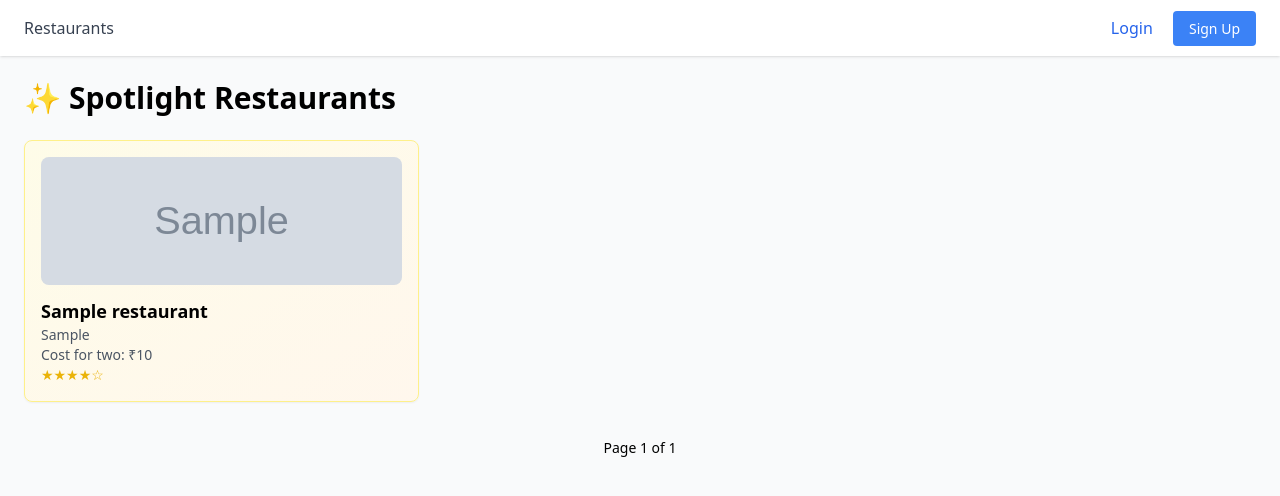
After one commit to swetha580/foodspot-django, a Django app: page /spotlight/ in a window 1280 px wide. The commit adds this page. Shown: the top 496 px of the page. Run offline with Django 5.2, Linux system fonts and the light colour scheme; tables that the repository leaves empty hold one stand-in row (values such as "Sample post"); grey boxes marked "Sample" are stand-in pictures; some libraries are stand-ins or nearby versions.

Commit message:
feat: add dedicated paginated spotlight restaurants page (#23)
What changed:
- Added SpotlightListView (ListView, 9 per page) showing only
is_spotlight restaurants
- Added app/templates/app/spotlight_list.html with photo, city, cost and
star rating cards
- Added "Spotlight" link in the top nav bar
- Removed the inline spotlight section from the restaurant list page and
its unused context

```diff
--- /dev/null
+++ b/app/templates/app/spotlight_list.html
@@ -0,0 +1,39 @@
+{% extends "base.html" %}
+
+{% block content %}
+<h1 class="text-3xl font-bold mb-6 flex items-center gap-2">
+    <span>✨</span> Spotlight Restaurants
+</h1>
+
+<div class="grid grid-cols-1 sm:grid-cols-2 lg:grid-cols-3 gap-6">
+    {% for restaurant in restaurants %}
+    <a href="{% url 'restaurant_detail' restaurant.pk %}" class="block bg-gradient-to-br from-yellow-50 to-orange-50 border border-yellow-200 rounded-lg shadow-sm p-4 hover:shadow-md transition">
+        {% with photo=restaurant.photos.first %}
+            {% if photo %}
+            <img src="{{ photo.image.url }}" alt="{{ restaurant.name }}" class="rounded-lg object-cover h-32 w-full mb-3">
+            {% endif %}
+        {% endwith %}
+        <h3 class="text-lg font-semibold">{{ restaurant.name }}</h3>
+        <p class="text-sm text-gray-600">{{ restaurant.city }}</p>
+        <p class="text-sm text-gray-600">Cost for two: ₹{{ restaurant.cost_for_two }}</p>
+        <p class="text-sm text-yellow-500">
+            {% for i in "12345" %}{% if forloop.counter <= restaurant.average_rating %}★{% else %}☆{% endif %}{% endfor %}
+        </p>
+    </a>
+    {% empty %}
+    <p class="text-gray-500">No spotlight restaurants right now.</p>
+    {% endfor %}
+</div>
+
+<div class="flex justify-center mt-8 space-x-2">
+    {% if page_obj.has_previous %}
+        <a href="?page={{ page_obj.previous_page_number }}" class="px-3 py-1 border rounded text-sm">Previous</a>
+    {% endif %}
+    {% if page_obj %}
+    <span class="px-3 py-1 text-sm">Page {{ page_obj.number }} of {{ page_obj.paginator.num_pages }}</span>
+    {% endif %}
+    {% if page_obj.has_next %}
+        <a href="?page={{ page_obj.next_page_number }}" class="px-3 py-1 border rounded text-sm">Next</a>
+    {% endif %}
+</div>
+{% endblock %}
--- a/app/urls.py
+++ b/app/urls.py
@@ -1,6 +1,6 @@
 from django.urls import path
 from django.contrib.auth import views as auth_views
-from app.views import home, SignUpView, RestaurantListView, RestaurantDetailView, ToggleBookmarkView, BookmarkedListView, ToggleVisitedView, VisitedListView, SubmitReviewView, ReviewListView,  EditReviewView, DeleteReviewView
+from app.views import home, SignUpView, RestaurantListView, RestaurantDetailView, ToggleBookmarkView, BookmarkedListView, ToggleVisitedView, VisitedListView, SubmitReviewView, ReviewListView,  EditReviewView, DeleteReviewView, SpotlightListView
 urlpatterns = [
     path('home/', home, name='home'),
     path('signup/', SignUpView.as_view(), name='signup'),
@@ -32,4 +32,5 @@ urlpatterns = [
     path('restaurants/<int:pk>/reviews/', ReviewListView.as_view(), name='review_list'),
     path('reviews/<int:pk>/edit/', EditReviewView.as_view(), name='edit_review'),
     path('reviews/<int:pk>/delete/', DeleteReviewView.as_view(), name='delete_review'),
+        path('spotlight/', SpotlightListView.as_view(), name='spotlight_list'),
 ]
--- a/app/views/__init__.py
+++ b/app/views/__init__.py
@@ -1,6 +1,6 @@
 from .home_views import home
 from .auth_views import SignUpView
-from .restaurant_views import RestaurantListView, RestaurantDetailView
+from .restaurant_views import RestaurantListView, RestaurantDetailView, SpotlightListView
 from .bookmark_views import ToggleBookmarkView, BookmarkedListView
 from .visited_views import ToggleVisitedView, VisitedListView
 from .review_views import SubmitReviewView, ReviewListView, EditReviewView, DeleteReviewView
--- a/app/views/restaurant_views.py
+++ b/app/views/restaurant_views.py
@@ -22,9 +22,16 @@ class RestaurantListView(ListView):
         query_params.pop('page', None)
         context['query_string'] = query_params.urlencode()
 
-        context['spotlight_restaurants'] = Restaurant.objects.filter(is_spotlight=True).order_by('name')
+        return context
 
-        return context
+class SpotlightListView(ListView):
+    model = Restaurant
+    template_name = 'app/spotlight_list.html'
+    context_object_name = 'restaurants'
+    paginate_by = 9
+
+    def get_queryset(self):
+        return Restaurant.objects.filter(is_spotlight=True).order_by('name')
 
 
 class RestaurantDetailView(DetailView):
--- a/templates/base.html
+++ b/templates/base.html
@@ -9,12 +9,12 @@
 <body class="bg-gray-50 min-h-screen">
     <header class="bg-white shadow px-6 py-4 flex justify-between items-center">
         <div class="flex items-center space-x-6">
-            <a href="{% url 'home' %}" class="text-xl font-bold text-blue-600">FoodSpot</a>
             <a href="{% url 'restaurant_list' %}" class="text-gray-700 hover:text-blue-600">Restaurants</a>
         </div>
         <div>
             {% if user.is_authenticated %}
                 <span class="text-gray-700 mr-4">Hi, {{ user.username }}</span>
+                <a href="{% url 'spotlight_list' %}" class="text-gray-700 hover:text-blue-600 mr-4">Spotlight</a>
                 <a href="{% url 'bookmarked_list' %}" class="text-gray-700 hover:text-blue-600 mr-4">My Bookmarks</a>
                 <a href="{% url 'visited_list' %}" class="text-gray-700 hover:text-blue-600 mr-4">My Visited</a>
                 <form method="post" action="{% url 'logout' %}" class="inline">
```
Also changed, not shown: app/templates/app/restaurant_list.html (+0 -25 lines), app/tests/test_spotlight_list.py (added, +22 -0 lines).
